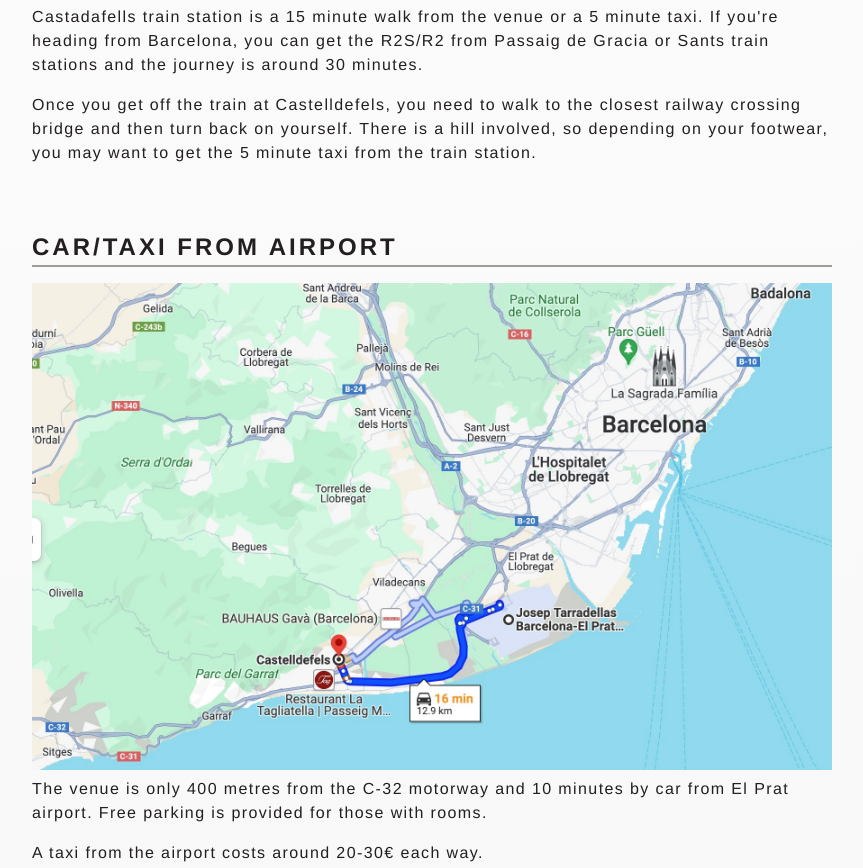
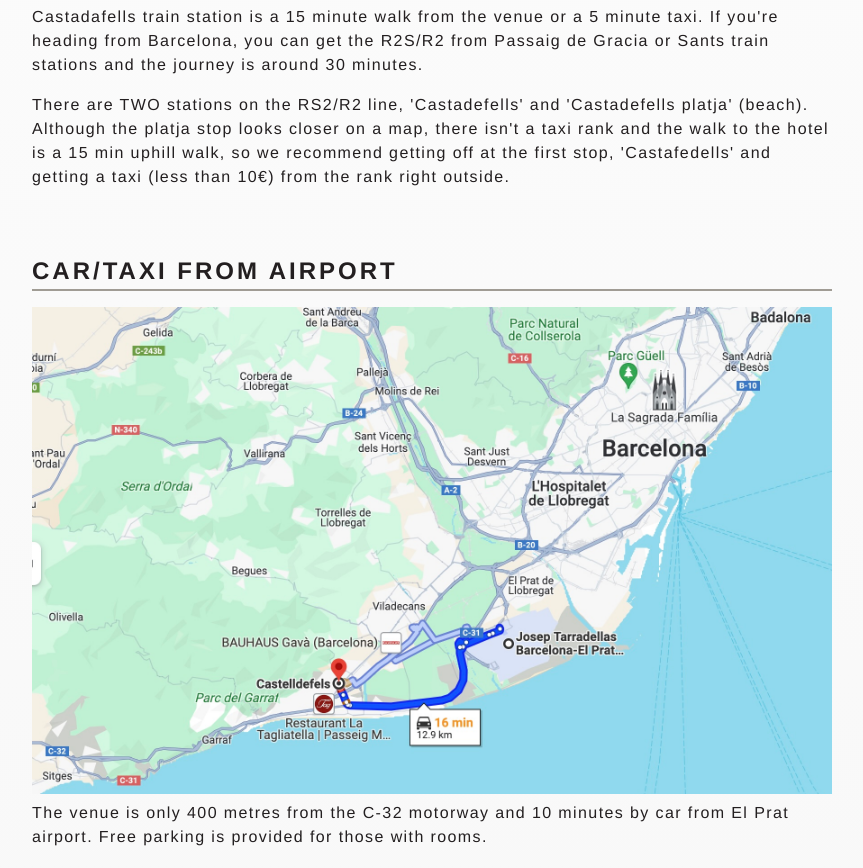
Before and after one commit to 11ac11/wedding-app, a Next.js app: page /how-to-get-there in a window 1280 px wide. Shown: the part 835-1703 px from the top of the page, without its empty margins (208-1071 px from the left). Built offline with nearby package versions, Linux system fonts and the light colour scheme; a web font is replaced by a local one.

Commit message:
updated how to get there info

```diff
--- a/app/how-to-get-there/page.jsx
+++ b/app/how-to-get-there/page.jsx
@@ -8,7 +8,7 @@
     <main className="relative flex min-h-screen flex-col items-center justify-center">
       <h1>How to get there</h1>
       <div className="info-section">
-        { `Personally, we wouldn't recommend hiring a car if you plan to stay in
+        {`Personally, we wouldn't recommend hiring a car if you plan to stay in
         Barcelona or Castdelldefels as the public transport is more than adequate.
         However, if you plan on exploring more of Catalunya, then hiring a car would
         be a good option.`}
@@ -17,31 +17,32 @@
         <h2 className="uppercase">Train from Barcelona</h2>
         <ImgCont src={fromBcnTrain} fill={true} className='image' />
         <p>
-          { `Castadafells train station is a 15 minute walk from the venue or a 5
+          {`Castadafells train station is a 15 minute walk from the venue or a 5
           minute taxi. If you're heading from Barcelona, you can get the R2S/R2
           from Passaig de Gracia or Sants train stations and the journey is
           around 30 minutes.` }
         </p>
         <p>
-          { `Once you get off the train at Castelldefels, you need to walk to
-          the closest railway crossing bridge and then turn back on yourself.
-          There is a hill involved, so depending on your footwear, you may want
-          to get the 5 minute taxi from the train station.` }
+          {`There are TWO stations on the RS2/R2 line, 'Castadefells' and
+          'Castadefells platja' (beach). Although the platja stop looks closer
+          on a map, there isn't a taxi rank and the walk to the hotel is a 15 min
+          uphill walk, so we recommend getting off at the first stop, 'Castafedells'
+          and getting a taxi (less than 10€) from the rank right outside.` }
         </p>
       </div>
       <div className="info-section">
         <h2 className="uppercase">Car/Taxi from Airport</h2>
         <ImgCont src={fromAirportCar} fill={true} className='image' />
         <p>
-          { `The venue is only 400 metres from the C-32 motorway and 10 minutes by
+          {`The venue is only 400 metres from the C-32 motorway and 10 minutes by
           car from El Prat airport. Free parking is provided for those with
           rooms.`}
         </p>
         <p>
-          { `A taxi from the airport costs around 20-30€ each way.` }
+          {`A taxi from the airport costs around 20-30€ each way.`}
         </p>
         <p>
-          { `A taxi from Barcelona centre costs around 30-50€ each way,
+          {`A taxi from Barcelona centre costs around 30-50€ each way,
           and the drive is slightly longer than the train (~40 mins depending on traffic).
           You can hail the black and yellow taxis from the street, or book one through
           Uber/Freenow, who tend to be cheaper.`}
```
